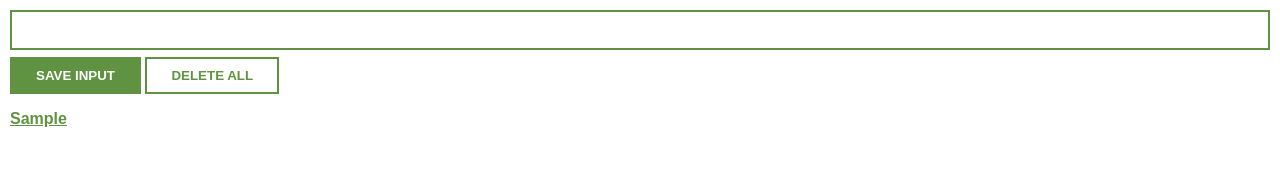
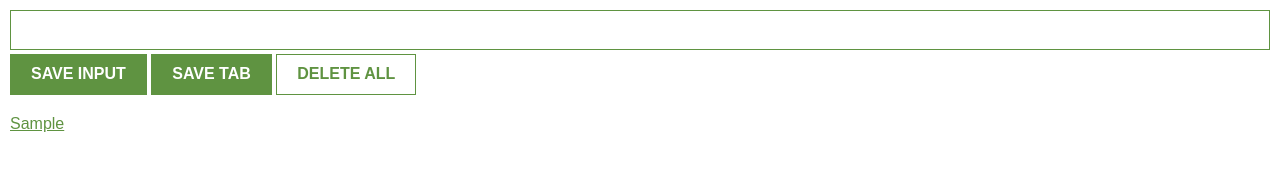
Before and after one commit to alexisGrigoris/grind, a website built with Vite: page Frontend career path/chrome extension/index.html in a window 1280 px wide. Both pictures are taken after typing "Sample" into the empty fields and a click on the button "SAVE INPUT". Built offline with nearby package versions, Linux system fonts and the light colour scheme.

Commit message:
Chrome Extension finished

```diff
--- a/Frontend career path/chrome extension/index.css
+++ b/Frontend career path/chrome extension/index.css
@@ -2,50 +2,40 @@ body {
     margin: 0;
     padding: 10px;
     font-family: Arial, Helvetica, sans-serif;
-    font-weight: bold;
     min-width: 400px;
 }
 
-
-
-
 input {
     width: 100%;
-    padding-left: 10px;
-    padding-right: 10px;
+    padding: 10px;
     box-sizing: border-box;
-    height: 3em;
-    border: 2px solid #5f9341;
+    border: 1px solid #5f9341;
+    margin-bottom: 4px;
 }
 
 button {
-    padding: 0.7em 1.8em 0.7em 1.8em;
-    background-color: #5f9341;
-    color:white;
-    margin-top: 0.5em;
+    background: #5f9341;
+    color: white;
+    padding: 10px 20px;
+    border: 1px solid #5f9341;
     font-weight: bold;
-    border: 2px solid #5f9341;
+}
+
+#delete-btn {
+    background: white;
+    color: #5f9341;
 }
 
 ul {
+    margin-top: 20px;
     list-style: none;
     padding-left: 0;
-
 }
 
+li {
+    margin-top: 5px;
+}
 
-
-#delete-btn {
-    background-color: white;
+a {
     color: #5f9341;
 }
-
-
-li {
-
-    margin-top:0.2em;
-}
-
-li a {
-    color: #5f9341;
-}
--- a/Frontend career path/chrome extension/index.html
+++ b/Frontend career path/chrome extension/index.html
@@ -1,12 +1,12 @@
 <html>
-    <head>
+    <head><link rel="stylesheet" href="https://cdnjs.cloudflare.com/ajax/libs/normalize/8.0.1/normalize.css">
         <link rel="stylesheet" href="index.css">
     </head>
     <body>
         <input type="text" id="input-el">
         <button id="input-btn">SAVE INPUT</button>
+        <button id="tab-btn">SAVE TAB</button>
         <button id="delete-btn">DELETE ALL</button>
-
         <ul id="ul-el">
         </ul>
         <script src="index.js"></script>
--- a/Frontend career path/chrome extension/index.js
+++ b/Frontend career path/chrome extension/index.js
@@ -4,27 +4,20 @@ const inputBtn = document.getElementById("input-btn")
 const ulEl = document.getElementById("ul-el")
 const deleteBtn = document.getElementById("delete-btn")
 const leadsFromLocalStorage = JSON.parse( localStorage.getItem("myLeads") )
-console.log(leadsFromLocalStorage)
-
-
-// 2. Listen for double clicks on the delete button (google it!)
-// 3. When clicked, clear localStorage, myLeads, and the DOM
-deleteBtn.addEventListener("dblclick", function() {
-    localStorage.clear()
-    myLeads = []
-    render(myLeads)
-})
+const tabBtn = document.getElementById("tab-btn")
 
 if (leadsFromLocalStorage) {
     myLeads = leadsFromLocalStorage
     render(myLeads)
 }
 
-inputBtn.addEventListener("click", function() {
-    myLeads.push(inputEl.value)
-    inputEl.value = ""
-    localStorage.setItem("myLeads", JSON.stringify(myLeads) )
-    render(myLeads)
+tabBtn.addEventListener("click", function(){
+    chrome.tabs.query({active: true, currentWindow: true}, function(tabs){
+        myLeads.push(tabs[0].url)
+        localStorage.setItem("myLeads", JSON.stringify(myLeads) )
+        render(myLeads)
+        tabBtn.disabled = true
+    })
 })
 
 function render(leads) {
@@ -40,3 +33,16 @@ function render(leads) {
     }
     ulEl.innerHTML = listItems
 }
+
+deleteBtn.addEventListener("dblclick", function() {
+    localStorage.clear()
+    myLeads = []
+    render(myLeads)
+})
+
+inputBtn.addEventListener("click", function() {
+    myLeads.push(inputEl.value)
+    inputEl.value = ""
+    localStorage.setItem("myLeads", JSON.stringify(myLeads) )
+    render(myLeads)
+})
--- /dev/null
+++ b/Frontend career path/chrome extension/vite.config.js
@@ -0,0 +1,6 @@
+import {defineConfig} from 'vite'
+
+
+export default defineConfig({
+	plugins: []
+})
```
Also changed, not shown: Frontend career path/chrome extension/package.json (added, +13 -0 lines), Frontend career path/chrome extension/README.md (added), Frontend career path/chrome extension/icon.png, Frontend career path/chrome extension/manifest.json.
